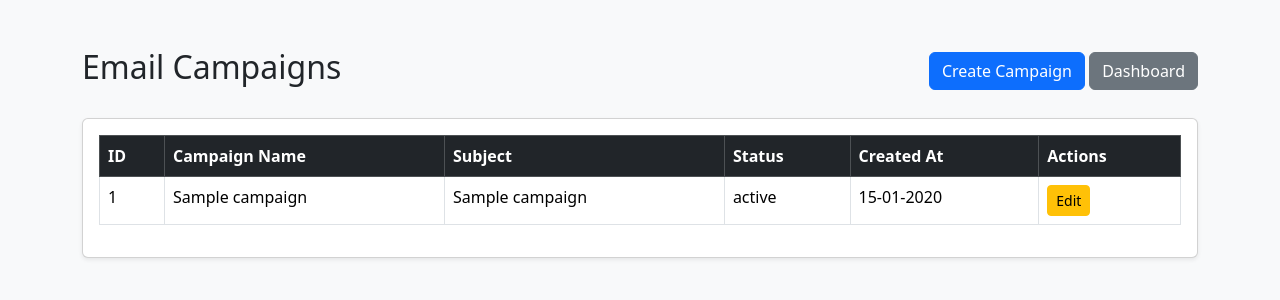
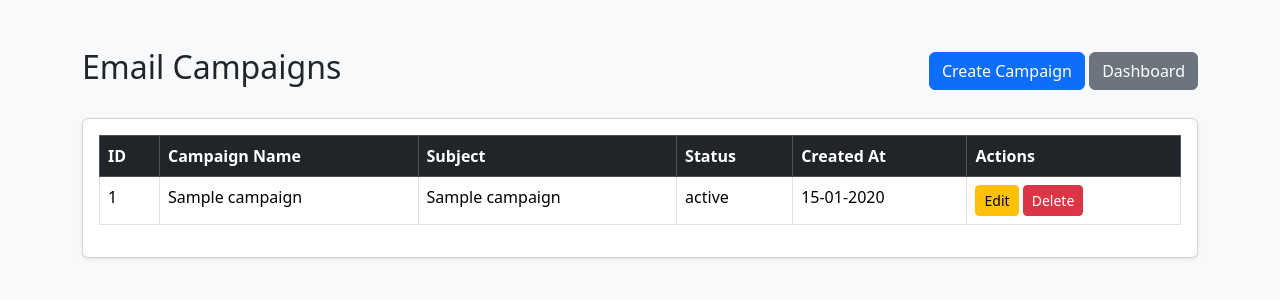
Before and after one commit to Priyanka-github26/Email-Marketing-Automation, a Flask app: page /campaigns in a window 1280 px wide. Shown: the part 56-356 px from the top of the page. Run offline with Flask 3, Linux system fonts and the light colour scheme; a user stored in the database is signed in; tables that the repository leaves empty hold one stand-in row (values such as "Sample post").

Commit message:
Add campaign delete button

```diff
--- a/app/templates/campaigns.html
+++ b/app/templates/campaigns.html
@@ -74,6 +74,17 @@
                                    class="btn btn-warning btn-sm">
                                     Edit
                                 </a>
+
+                                <form method="POST"
+                                      action="{{ url_for('main.delete_campaign', campaign_id=campaign.id) }}"
+                                      style="display: inline;"
+                                      onsubmit="return confirm('Are you sure you want to delete this campaign?');">
+
+                                    <button type="submit" class="btn btn-danger btn-sm">
+                                        Delete
+                                    </button>
+
+                                </form>
                             </td>
                         </tr>
 
```
